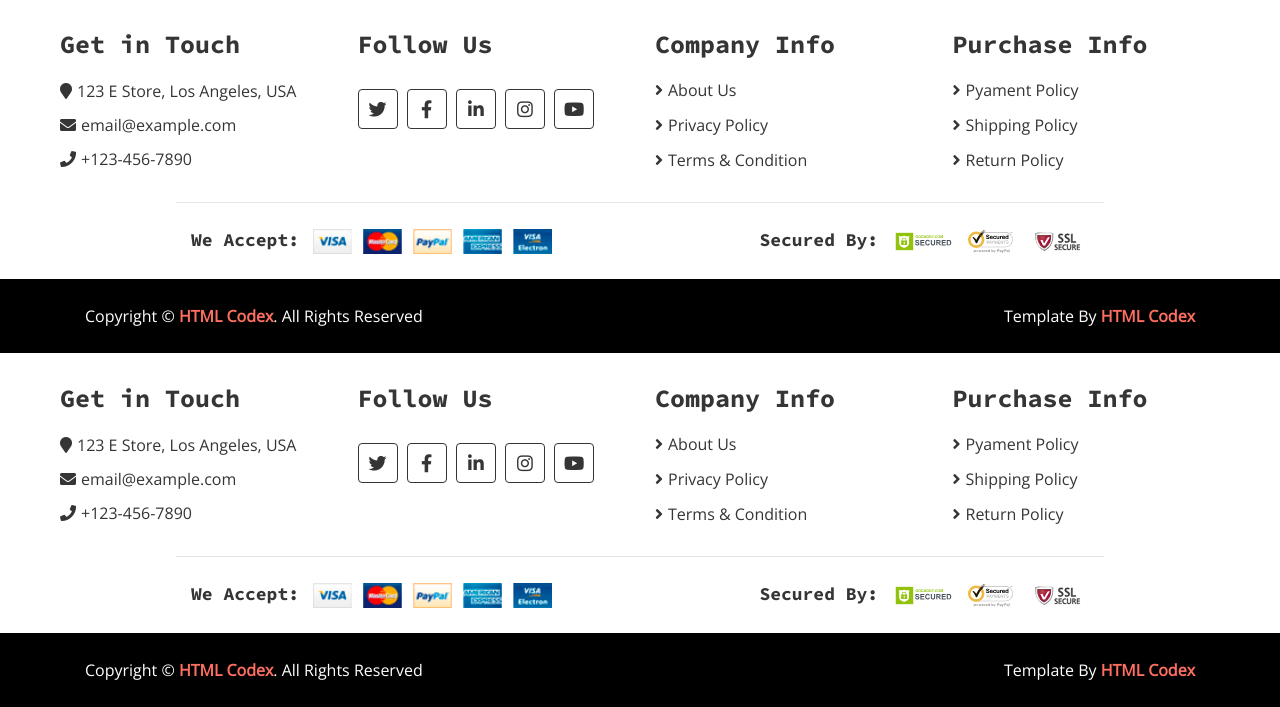
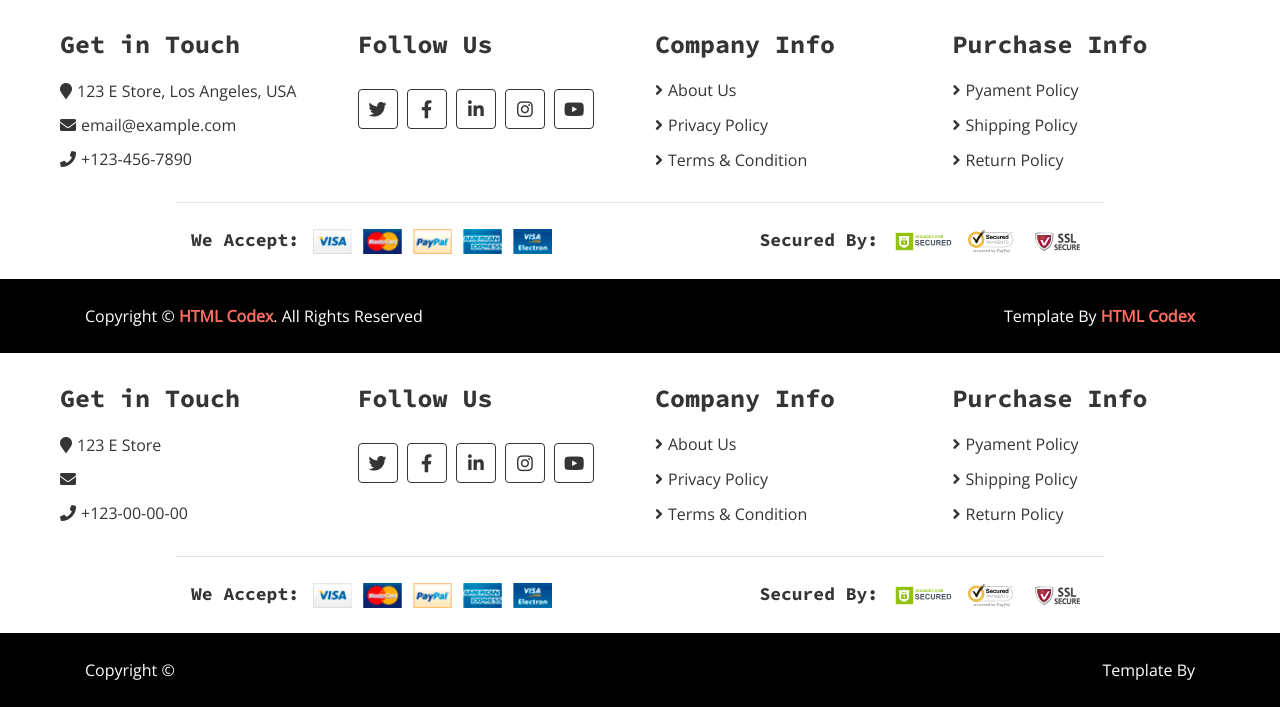
Before and after one commit to SubhanRzayev/e-commerce-constructor, a Django app: page /update-account/1/ in a window 1280 px wide. Shown: the part 526-1233 px from the top of the page. Run offline with Django 3.2, Linux system fonts and the light colour scheme; the visitor is signed in with stand-in values (Sample User, id 1); some libraries are stand-ins or nearby versions.

Commit message:
Update footer.html

```diff
--- a/core/templates/includes/footer.html
+++ b/core/templates/includes/footer.html
@@ -6,9 +6,9 @@
                         <div class="footer-widget">
                             <h2>Get in Touch</h2>
                             <div class="contact-info">
-                                <p><i class="fa fa-map-marker"></i>123 E Store, Los Angeles, USA</p>
-                                <p><i class="fa fa-envelope"></i>email@example.com</p>
-                                <p><i class="fa fa-phone"></i>+123-456-7890</p>
+                                <p><i class="fa fa-map-marker"></i>123 E Store</p>
+                                <p><i class="fa fa-envelope"></i></p>
+                                <p><i class="fa fa-phone"></i>+123-00-00-00</p>
                             </div>
                         </div>
                     </div>
@@ -76,11 +76,11 @@
             <div class="container">
                 <div class="row">
                     <div class="col-md-6 copyright">
-                        <p>Copyright &copy; <a href="https://htmlcodex.com">HTML Codex</a>. All Rights Reserved</p>
+                        <p>Copyright &copy; <a href="https://htmlcodex.com"></a></p>
                     </div>
 
                     <div class="col-md-6 template-by">
-                        <p>Template By <a href="https://htmlcodex.com">HTML Codex</a></p>
+                        <p>Template By <a href="https://htmlcodex.com"></a></p>
                     </div>
                 </div>
             </div>
```
